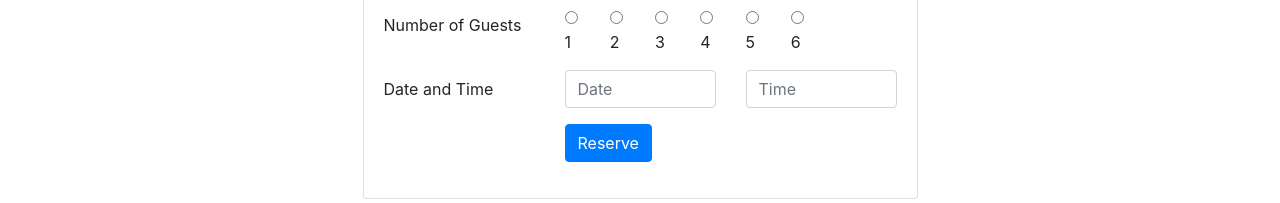
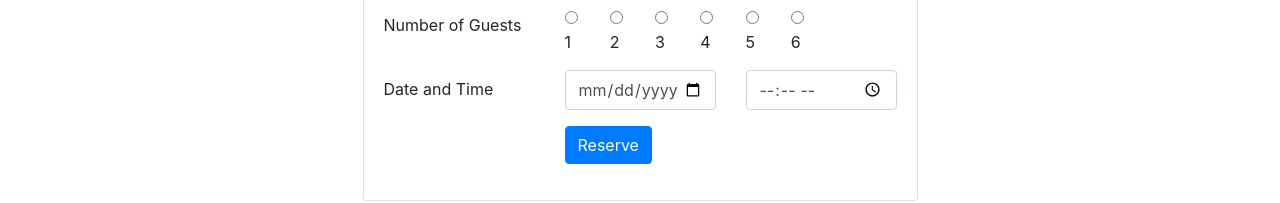
Before and after one commit to rajas2716/Coursera-Bootstrap, a website: page index.html in a window 1280 px wide. Shown: the part 1658-1861 px from the top of the page. Drawn offline with nearby package versions, Linux system fonts and the light colour scheme.

Commit message:
Smooth scrolling

```diff
--- a/index.html
+++ b/index.html
@@ -125,10 +125,10 @@
                         <div class="form-group row">
                             <label for="date" class="col-sm-4 col-form-label">Date and Time</label>
                             <div class="col-sm-4">
-                                <input type="text" class="form-control" id="date" name="date" placeholder="Date">
+                                <input type="date" class="form-control" id="date" name="date" placeholder="Date">
                             </div>
                             <div class="col-sm-4">
-                                <input type="text" class="form-control" id="time" name="time" placeholder="Time">
+                                <input type="time" class="form-control" id="time" name="time" placeholder="Time">
                             </div>
                         </div>
                         <div class="form-group row">
--- a/styles.css
+++ b/styles.css
@@ -39,3 +39,7 @@ body
 {
 	background:  #512DA8;
 }
+html
+{
+    scroll-behavior: smooth;
+}
```
